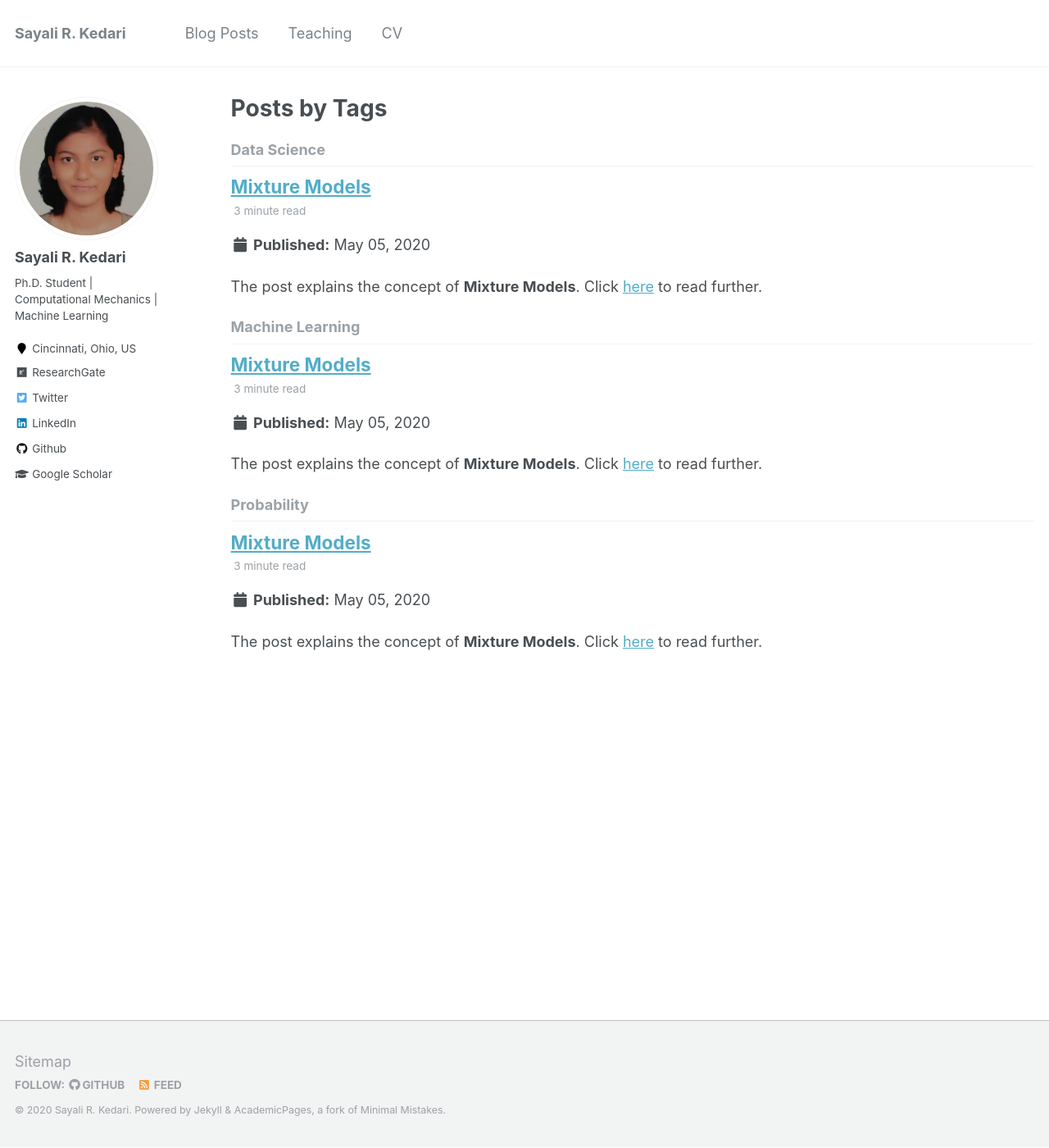
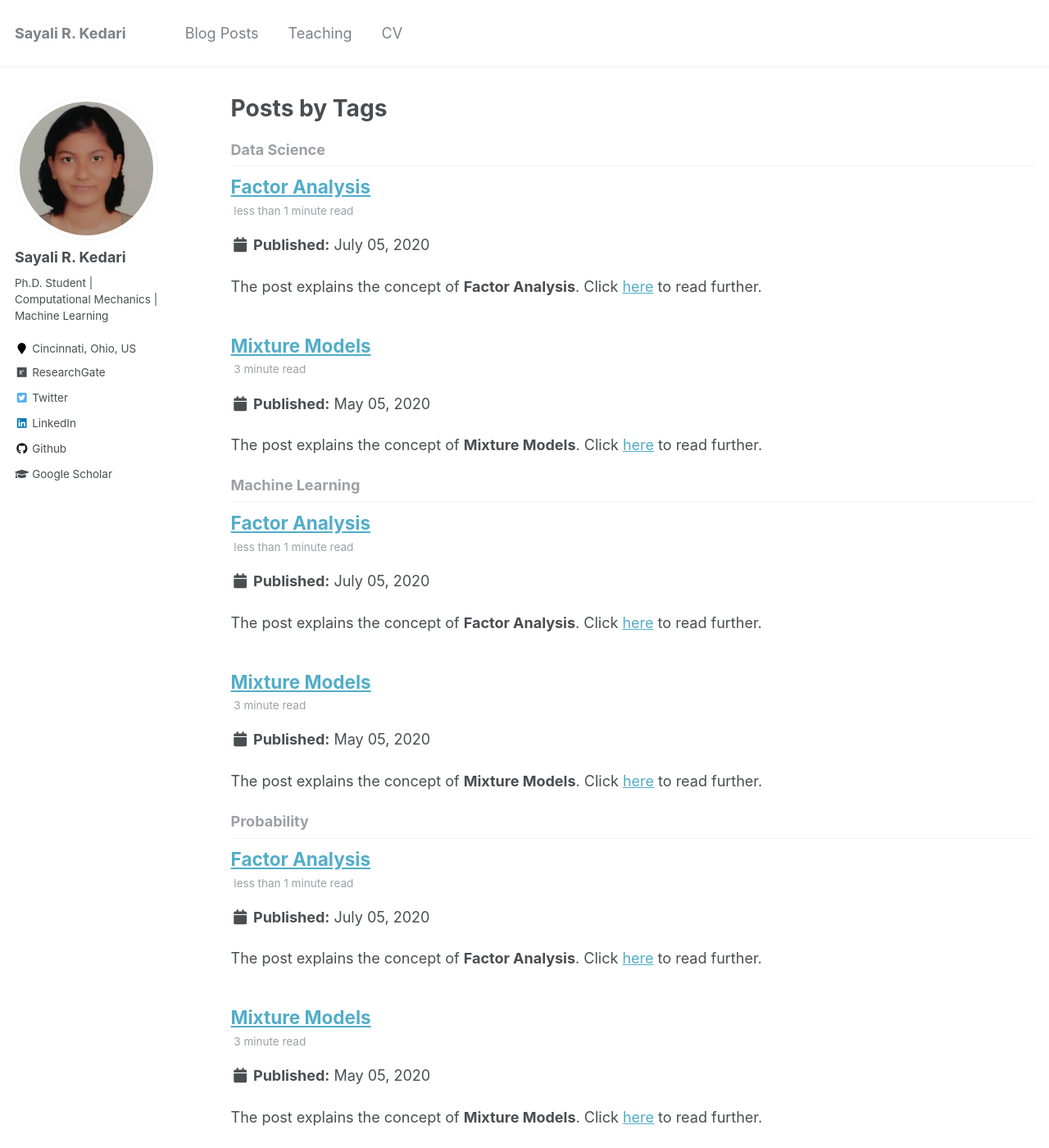
Before and after one commit to sayalirked/sayalirked.github.io, a Jekyll site: the page built from _pages/tag-archive.html, in a window 1280 px wide and 1400 px high. Shown: the whole window at 82% size. Built offline with Jekyll 4.4.1, drawn with Linux system fonts in a browser that asks for light colours.

Commit message:
update about, add factor analysis page

```diff
--- /dev/null
+++ b/_posts/2020-07-05-factor-analysis.md
@@ -0,0 +1,19 @@
+---
+title: 'Factor Analysis'
+date: 2020-07-05
+excerpt: The post explains the concept of **Factor Analysis**. Click [here](https://sayrjked.github.io/posts/2020/07/factor-analysis/) to read further.
+permalink: /posts/2020/07/factor-analysis/
+
+tags:
+  - Machine Learning
+  - Probability
+  - Data Science
+---
+
+When latent variables $$z$$ and observed variables $$x$$ are continuous, factor analysis can be adopted to solve the problem.
+
+
+## References:
+
+1. Ng, A., [CS229: Machine Learning]( http://cs229.stanford.edu/notes/)
+2. Shalizi, C., [Statistics 36-350: Data Mining](http://stat.cmu.edu/~cshalizi/350/)
```
Also changed, not shown: _pages/about.md (+1 -1 lines).
